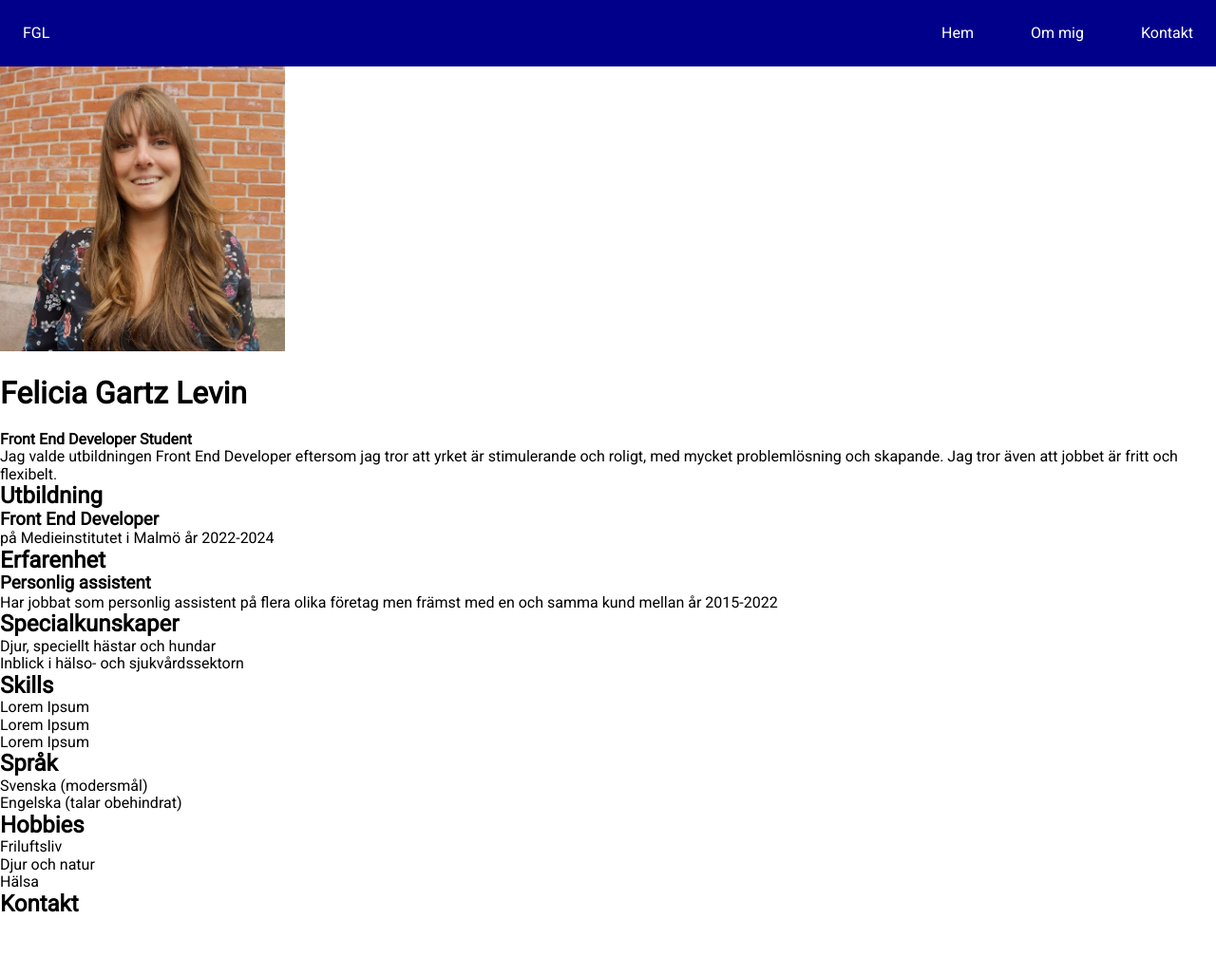
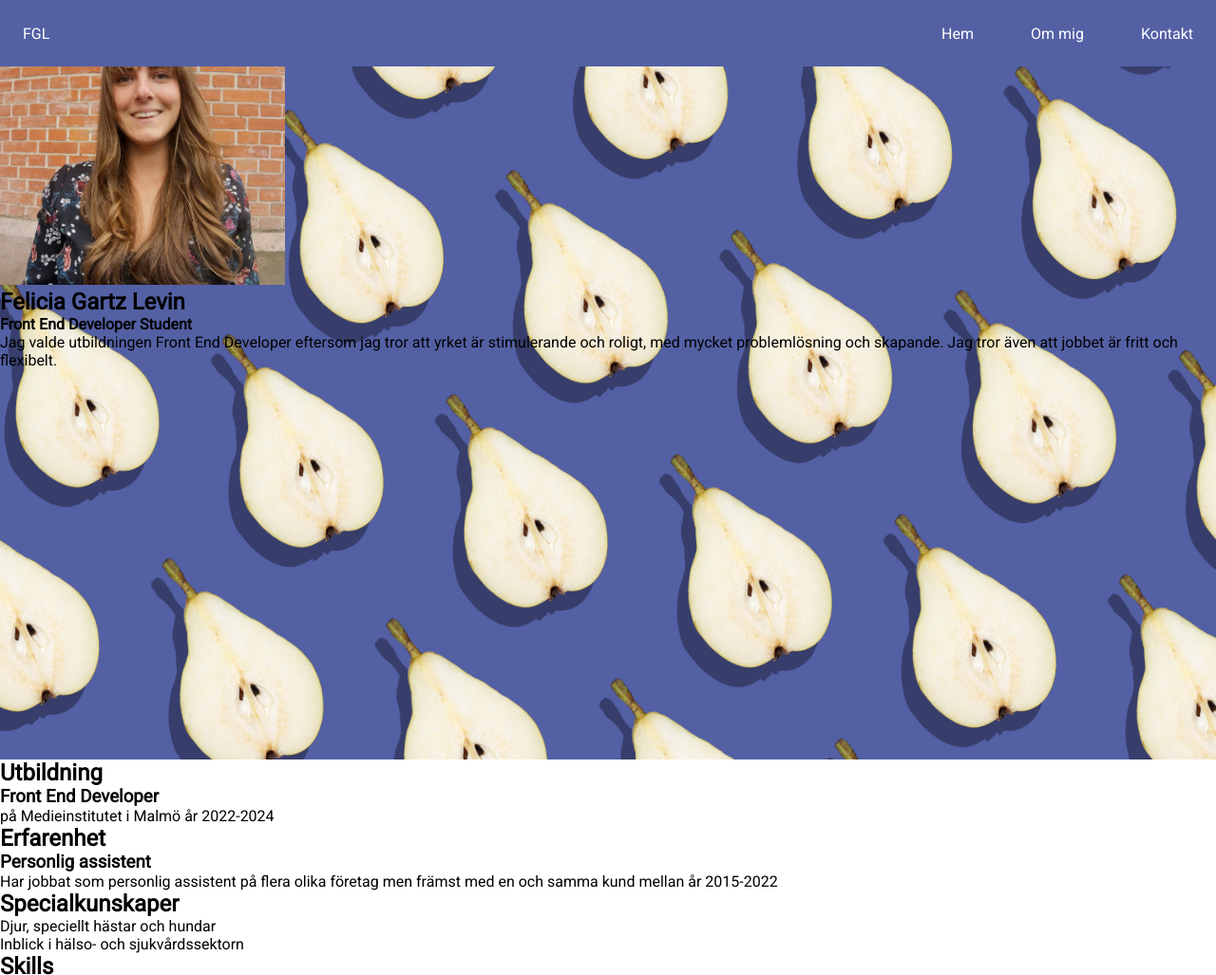
Before and after one commit to FeliciaGartzLevin/feliciagl-CV, a plain HTML site: page index.html in a window 1280 px wide. Shown: the top 1027 px of the page at 95% size. Drawn offline with Linux system fonts and the light colour scheme; files that its build step writes are made by us from their sources.

Commit message:
bakgrundsbild osv

```diff
--- a/css/main.scss
+++ b/css/main.scss
@@ -3,14 +3,14 @@
 :root{
     --yellow: #fefe00a3;
     --strong-yellow: #FEFE00;
-    --navbar-color: darkblue;
+    --navbar-color: #5360A4;
 }
 
 /* nästa steg är att grida layouten responsivt
 därefter kan jag pilla med allt smått och
 snygga effekter, färger, bilder, mm
 
-kanske kan göra dark theme?*/
+kanske kan göra dark theme? mha sån function som ändrar färg efter bakgrundsdarkness*/
 
 
 *{
@@ -29,12 +29,21 @@ li{
     list-style: none;
 }
 
+.navbar{
+    background-color:var(--navbar-color);
+    position: fixed;
+    top: 0;
+    width: 100%;
+}
+
 header{
-    background-color:var(--navbar-color);
-//     position: fixed;
-//     top: 0;
-//     width: 100%;
-
+    background-image: url('../assets/pears.jpg'), linear-gradient(rgba(255, 255, 255, 0.173), rgba(255, 255, 255, 0.173));
+    background-position: center;
+    background-size: cover;
+    position: relative;
+    width: 100%;
+    height: 100vh;
+    background-repeat: no-repeat;
 }
 
 
--- a/index.html
+++ b/index.html
@@ -16,20 +16,20 @@
   <link rel="apple-touch-icon" href="icon.png">
   <!-- Place favicon.ico in the root directory -->
 
-  <link rel="stylesheet" href="css/normalize.css">
   <link rel="stylesheet" href="css/main.css">
 
 
   <meta name="theme-color" content="#fafafa">
 </head>
 <body>
-<!--
-    gör CVt lite som min LinkedIn, med en bakgrundsbild
+<!-- gör CVt lite som min LinkedIn, med en bakgrundsbild
     i navbaren som slutar i profilbild i vänster sida?
-    Och utrymme för att sedan bläddra ner för med info -->
+    Och utrymme för att sedan bläddra ner för mer info -->
 
     <div class="grid-system">
         <header>
+            <!-- <img class="background-pic" src="assets/yellow-background.jpg" alt="Färgglada färgfläckar"> -->
+            <!-- <div class="background-pic"></div> -->
             <nav class="navbar">
                 <a href="#" class="nav-logo">FGL</a>
 
@@ -43,10 +43,8 @@
                     <span class="bar"></span>
                     <span class="bar"></span>
                 </div>
-
             </nav>
-        </header>
-            <section>
+            <section class="header-section">
                 <div class="photo">
                     <img src="assets/profilbild.jpg" alt="profilbild av Felicia Gartz Levin" width="300px">
                 </div>
@@ -57,6 +55,7 @@
                             med mycket problemlösning och skapande. Jag tror även att jobbet är fritt och flexibelt.</p>
                 </div>
             </section>
+        </header>
         <main>
             <div class="main"></div>
             <div>
```
Also changed, not shown: assets/pears.jpg (added), css/main.css. Lines whose indentation alone changed are shown as unchanged.
